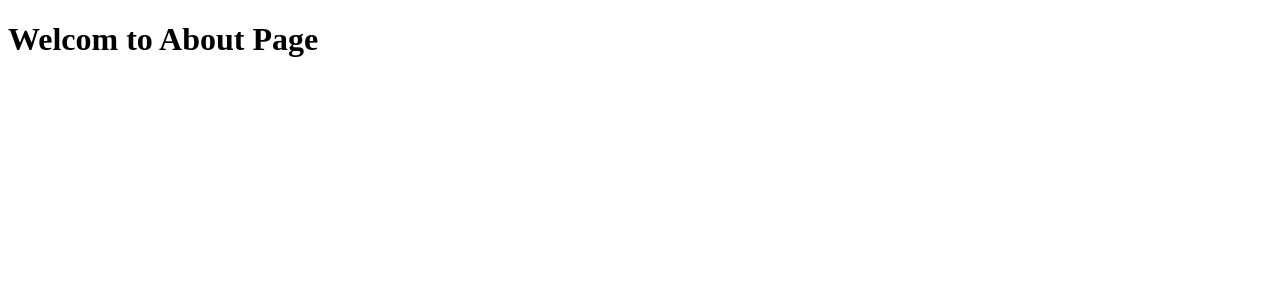
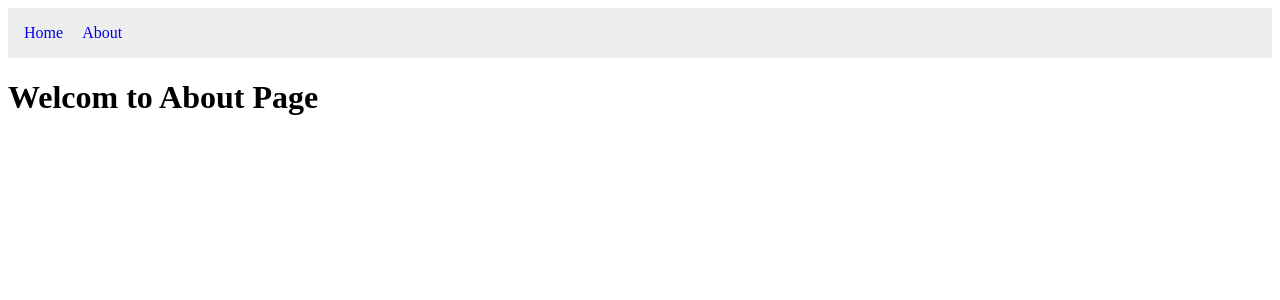
Before and after one commit to bigtr3/SvelteKitDemo, a SvelteKit app: page /about in a window 1280 px wide. Shown: the top 300 px of the page. Built offline with nearby package versions, Linux system fonts and the light colour scheme.

Commit message:
feat : 레이아웃 설정

```diff
--- a/src/routes/+layout.svelte
+++ b/src/routes/+layout.svelte
@@ -1,11 +1,29 @@
 <script>
 	import favicon from '$lib/assets/favicon.svg';
-
-	let { children } = $props();
 </script>
 
 <svelte:head>
 	<link rel="icon" href={favicon} />
 </svelte:head>
 
-{@render children?.()}
+<!-- 네비게이션 바 - 모든 페이지에서 보임 -->
+<nav>
+	<a href="/">Home</a>
+	<a href="/about">About</a>
+</nav>
+
+<slot />
+
+<!--여기에 각 페이지 내용을 넣음-->
+
+<!-- 네비게이션 바에만 적용-->
+<style>
+	nav {
+		background: #eee;
+		padding: 1rem;
+	}
+	a {
+		margin-right: 1rem;
+		text-decoration: none;
+	}
+</style>
```
